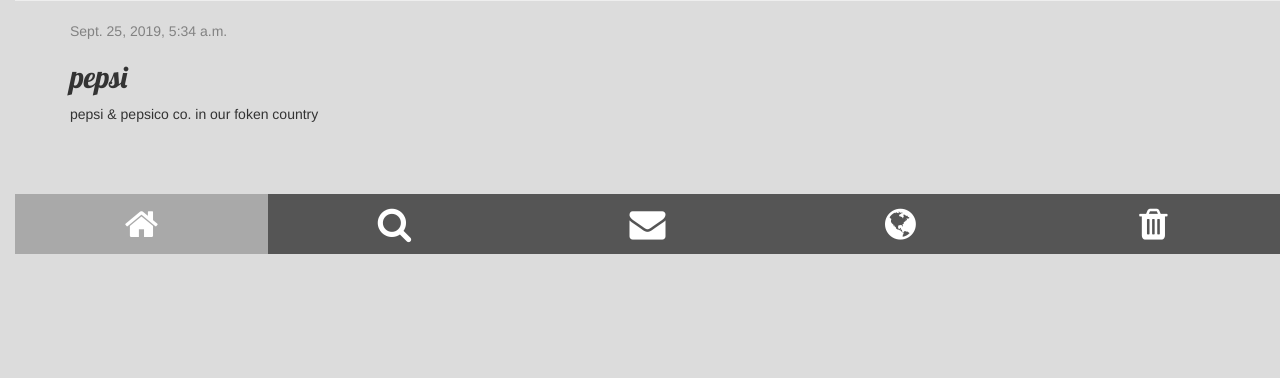
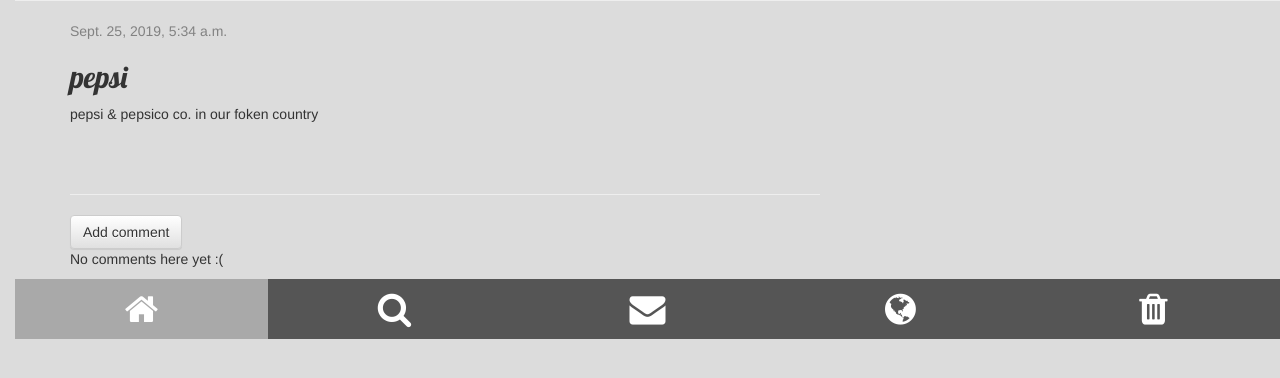
Before and after one commit to osama-ahmed-ragab/cola, a Django app: page /home/post/2/ in a window 1280 px wide. Shown: the part 175-553 px from the top of the page. Run offline with Django 3.2, Linux system fonts and the light colour scheme; data comes from the database, SQL or seed files in the repository; both versions use the stored data as it was after the commit; some libraries are stand-ins or nearby versions.

Commit message:
add comment model

```diff
--- a/blog/admin.py
+++ b/blog/admin.py
@@ -1,5 +1,5 @@
 from django.contrib import admin
-from .models import Post
-
+from .models import Post, Comment
 
 admin.site.register(Post)
+admin.site.register(Comment)
--- a/blog/models.py
+++ b/blog/models.py
@@ -16,3 +16,17 @@ class Post(models.Model):
 
     def __str__(self):
         return self.title
+
+class Comment(models.Model):
+    post = models.ForeignKey('blog.Post', on_delete=models.CASCADE, related_name='comments')
+    author = models.CharField(max_length=200)
+    text = models.TextField()
+    created_date = models.DateTimeField(default=timezone.now)
+    approved_comment = models.BooleanField(default=False)
+
+    def approve(self):
+        self.approved_comment = True
+        self.save()
+
+    def __str__(self):
+        return self.text
--- a/blog/static/css/blog.css
+++ b/blog/static/css/blog.css
@@ -152,3 +152,7 @@ h1, h2, h3, h4 {
 .active {
   background-color: darkgray; /* Add an active/current color */
 }
+
+.comment {
+    margin: 20px 0px 20px 20px;
+}
--- a/blog/templates/blog/post_detail.html
+++ b/blog/templates/blog/post_detail.html
@@ -18,4 +18,25 @@
         <h2>{{ post.title }}</h2>
         <p>{{ post.text|linebreaksbr }}</p>
     </div>
+
+    <hr>
+    <a class="btn btn-default" href="{% url 'add_comment_to_post' pk=post.pk %}">Add comment</a>
+    {% for comment in post.comments.all %}
+        {% if user.is_authenticated or comment.approved_comment %}
+        <div class="comment">
+            <div class="date">
+                {{ comment.created_date }}
+                {% if not comment.approved_comment %}
+                    <a class="btn btn-default" href="{% url 'comment_remove' pk=comment.pk %}"><span class="glyphicon glyphicon-remove"></span></a>
+                    <a class="btn btn-default" href="{% url 'comment_approve' pk=comment.pk %}"><span class="glyphicon glyphicon-ok"></span></a>
+                {% endif %}
+            </div>
+            <strong>{{ comment.author }}</strong>
+            <p>{{ comment.text|linebreaks }}</p>
+        </div>
+        {% endif %}
+    {% empty %}
+        <p>No comments here yet :(</p>
+    {% endfor %}
+
 {% endblock %}
--- a/blog/templates/blog/post_list.html
+++ b/blog/templates/blog/post_list.html
@@ -9,6 +9,7 @@
             </div>
             <h2><a href="{% url 'post_detail' pk=post.pk %}">{{ post.title }}</a></h2>
             <p>{{ post.text|linebreaksbr }}</p>
+            <a href="{% url 'post_detail' pk=post.pk %}">Comments: {{ post.approved_comments.count }}</a>
         </div>
     {% endfor %}
 {% endblock %}
--- a/blog/urls.py
+++ b/blog/urls.py
@@ -9,5 +9,9 @@ urlpatterns = [
     path('drafts/', views.post_draft_list, name='post_draft_list'),
     path('post/<pk>/publish/', views.post_publish, name='post_publish'),
     path('post/<pk>/remove/', views.post_remove, name='post_remove'),
+    path('post/<int:pk>/comment/', views.add_comment_to_post, name='add_comment_to_post'),
+    path('comment/<int:pk>/approve/', views.comment_approve, name='comment_approve'),
+    path('comment/<int:pk>/remove/', views.comment_remove, name='comment_remove'),
+
 
 ]
--- a/blog/views.py
+++ b/blog/views.py
@@ -1,9 +1,8 @@
 from django.shortcuts import render, get_object_or_404, redirect
-from .models import Post
 from django.utils import timezone
-from .forms import PostForm
+from .forms import PostForm, CommentForm
 from django.contrib.auth.decorators import login_required
-
+from .models import Post, Comment
 
 def post_list(request):
      posts = Post.objects.filter(published_date__lte=timezone.now()).order_by('published_date')
@@ -57,3 +56,29 @@ def post_remove(request, pk):
     post = get_object_or_404(Post, pk=pk)
     post.delete()
     return redirect('post_list')
+
+def add_comment_to_post(request, pk):
+    post = get_object_or_404(Post, pk=pk)
+    if request.method == "POST":
+        form = CommentForm(request.POST)
+        if form.is_valid():
+            comment = form.save(commit=False)
+            comment.post = post
+            comment.save()
+            return redirect('post_detail', pk=post.pk)
+    else:
+        form = CommentForm()
+    return render(request, 'blog/add_comment_to_post.html', {'form': form})
+
+
+@login_required
+def comment_approve(request, pk):
+    comment = get_object_or_404(Comment, pk=pk)
+    comment.approve()
+    return redirect('post_detail', pk=comment.post.pk)
+
+@login_required
+def comment_remove(request, pk):
+    comment = get_object_or_404(Comment, pk=pk)
+    comment.delete()
+    return redirect('post_detail', pk=comment.post.pk)
--- a/cola/settings.py
+++ b/cola/settings.py
@@ -123,4 +123,4 @@ STATIC_URL = '/static/'
 STATIC_ROOT = os.path.join(BASE_DIR, 'static')
 ALLOWED_HOSTS = ['127.0.0.1', '.pythonanywhere.com']
 
-LOGIN_REDIRECT_URL = '/'
+LOGIN_REDIRECT_URL = '/home/blog'
--- a/cola/urls.py
+++ b/cola/urls.py
@@ -21,6 +21,6 @@ from django.contrib.auth import views
 urlpatterns = [
     path('admin/', admin.site.urls),
     path('accounts/login/', views.LoginView.as_view(), name='login'),
-    path('accounts/logout/', views.LogoutView.as_view(next_page='/'), name='logout'),
+    path('accounts/logout/', views.LogoutView.as_view(next_page='/home/blog'), name='logout'),
     path('home/', include('blog.urls')),
 ]
```
Also changed, not shown: blog/forms.py (+7 -1 lines), blog/templates/blog/add_comment_to_post.html (added, +9 -0 lines), blog/migrations/0002_comment.py (added), db.sqlite3.
